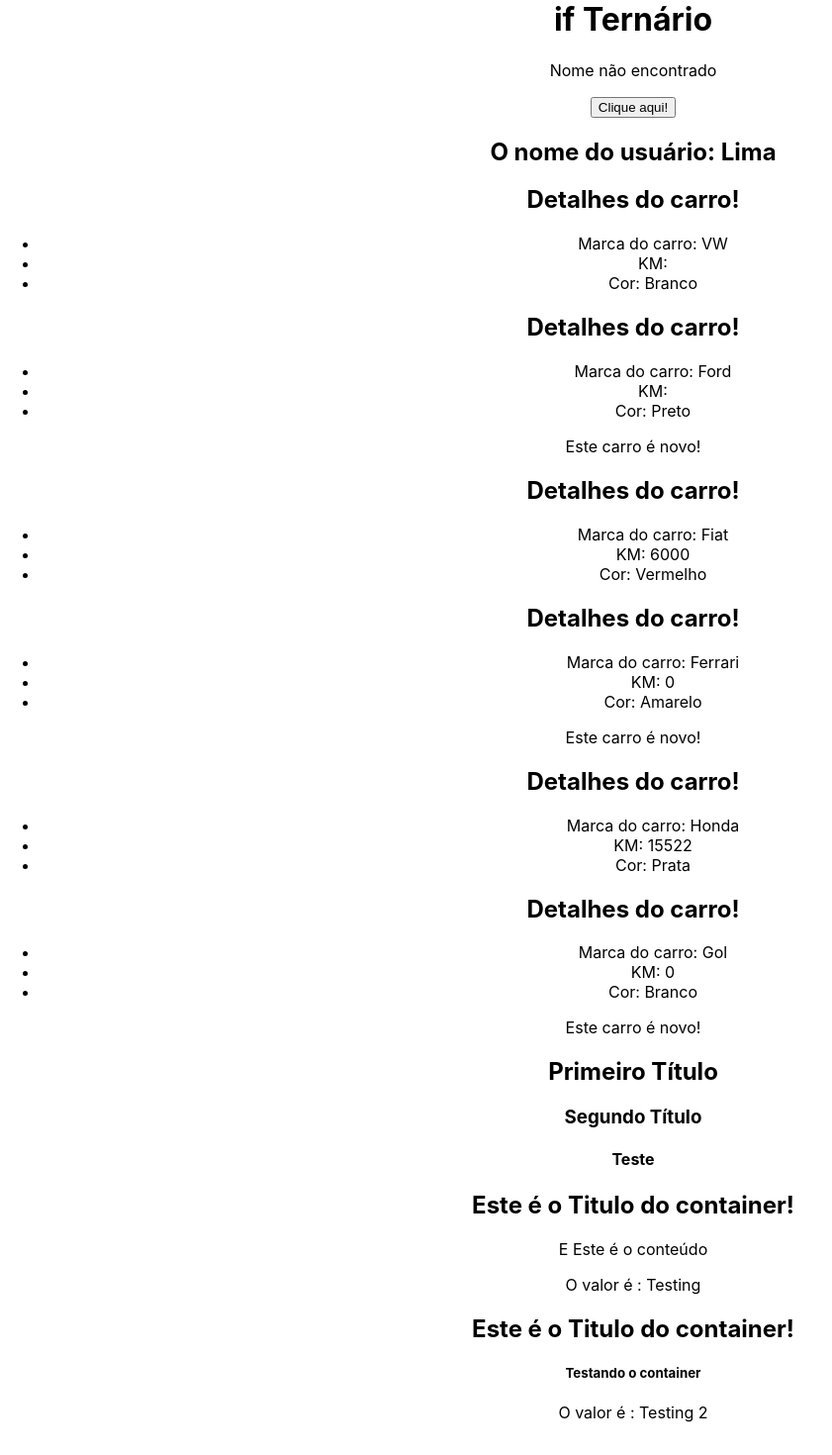
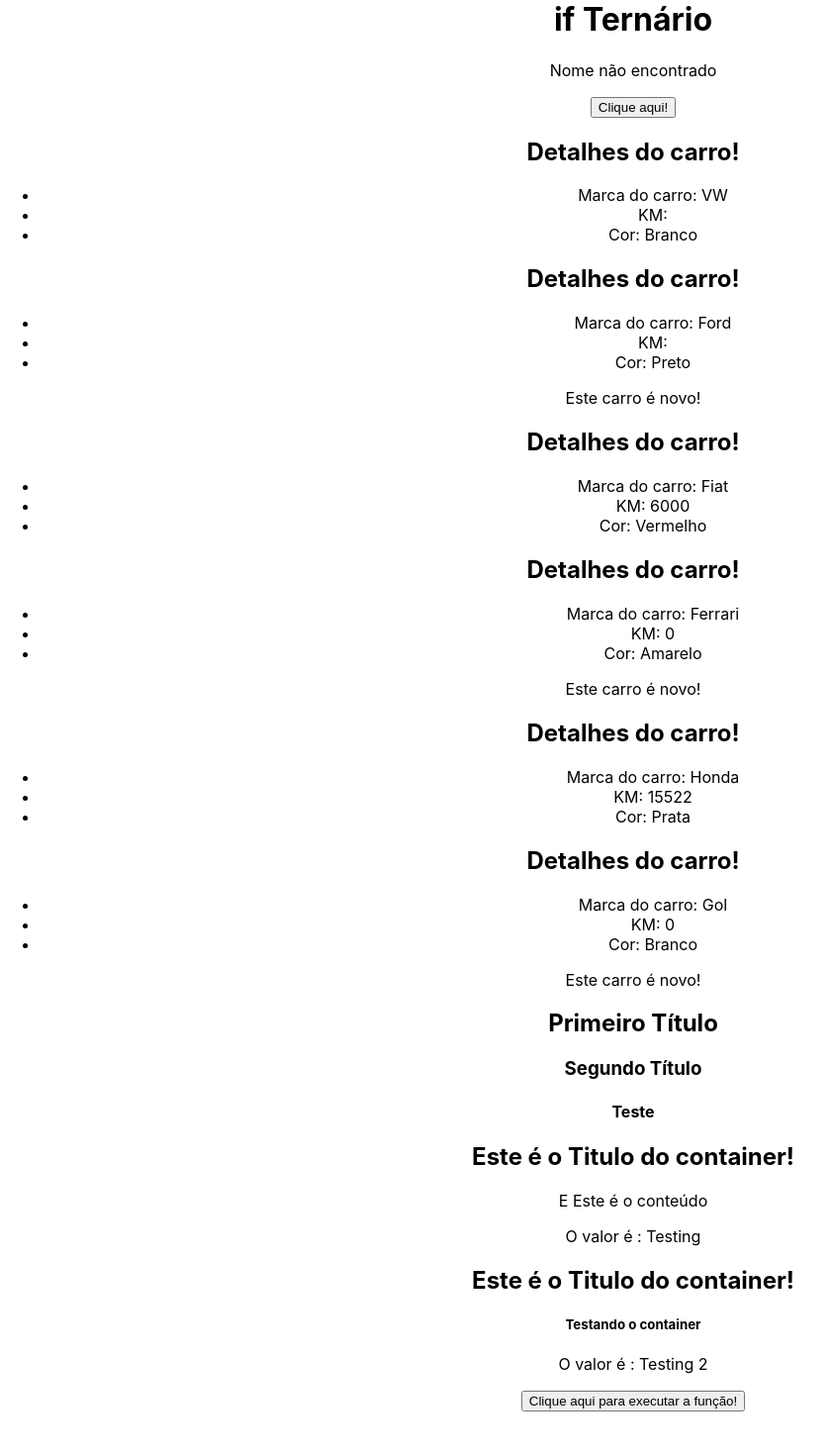
Before and after one commit to JBLimaGo/secao-3-hook-state-react, a React (Create React App) app: page / in a window 1280 px wide. Shown: the part 2800-4270 px from the top of the page at 99% size, without its empty margins (0-841 px from the left). Built offline with nearby package versions, Linux system fonts and the light colour scheme.

Commit message:
Executa Função  do compomente pai para o componente filho passa a funcão atraves de uma prop e no componente        Extrai essa prop e utiliza

```diff
--- a/src/App.js
+++ b/src/App.js
@@ -9,6 +9,7 @@ import ShowUserName from "./components/ShowUserName";
 import CarDetails from "./components/CarDetails";
 import Fragment from "./components/Fragment";
 import Container from "./components/Container";
+import ExecuteFunction from "./components/ExecuteFunction";
 
 function App() {
   // const name = "JBL"; // Dados dinamicos
@@ -17,9 +18,13 @@ function App() {
   const cars = [
     // Array de objeto
     { id: 1, brand: "Ferrari", color: "Amarelo", carNew: true, km: 0 },
-    { id: 1, brand: "Honda", color: "Prata", carNew: false, km: 15522 },
-    { id: 1, brand: "Gol", color: "Branco", carNew: true, km: 0 },
+    { id: 2, brand: "Honda", color: "Prata", carNew: false, km: 15522 },
+    { id: 3, brand: "Gol", color: "Branco", carNew: true, km: 0 },
   ];
+
+  function showMessage() {
+    console.log("Evento do componente Pai!");
+  }
 
   return (
     <div className="App">
@@ -44,7 +49,7 @@ function App() {
 
       {/* props - Nas props e chegado um Objeto com isso posso usar todas propriedades do objeto dentro do componente
          Pode se passar valores diretos <ShowUserName name="Jefferson" /> por variavel <ShowUserName name={name} />  e por State <ShowUserName name={userName} />*/}
-      <ShowUserName name={userName} />
+      {/* <ShowUserName name={userName} /> */}
 
       {/* Destructuring em props - Desestruturando props e a forma que mais vera nos projetos */}
       {/* Os Nomes do Destructuring tem que ser o mesmo da variaveis na chamado do componente. Poise se for diferente os nomes não e feito o link de um com o outro
@@ -58,6 +63,7 @@ function App() {
       {/*  Loop em array de objeto = Esse modo e mais utilizado quando tenho varios dados parto para usar o map um loop para impressão na tela */}
       {cars.map((car) => (
         <CarDetails
+          key={car.id}
           brand={car.brand}
           color={car.color}
           km={car.km}
@@ -77,6 +83,10 @@ function App() {
       <Container myValue="Testing 2">
         <h5> Testando o container </h5>
       </Container>
+
+      {/* Executa Função  do compomente pai para o componente filho passa a funcão atraves de uma prop e no componente
+       Extrai essa prop e utiliza */}
+      <ExecuteFunction myFunction={showMessage} />
     </div>
   );
 }
--- /dev/null
+++ b/src/components/ExecuteFunction.js
@@ -0,0 +1,12 @@
+const ExecuteFunction = ({ myFunction }) => {
+  return (
+    <div>
+      <button onClick={myFunction}>
+        {" "}
+        Clique aqui para executar a função!{" "}
+      </button>
+    </div>
+  );
+};
+
+export default ExecuteFunction;
```
